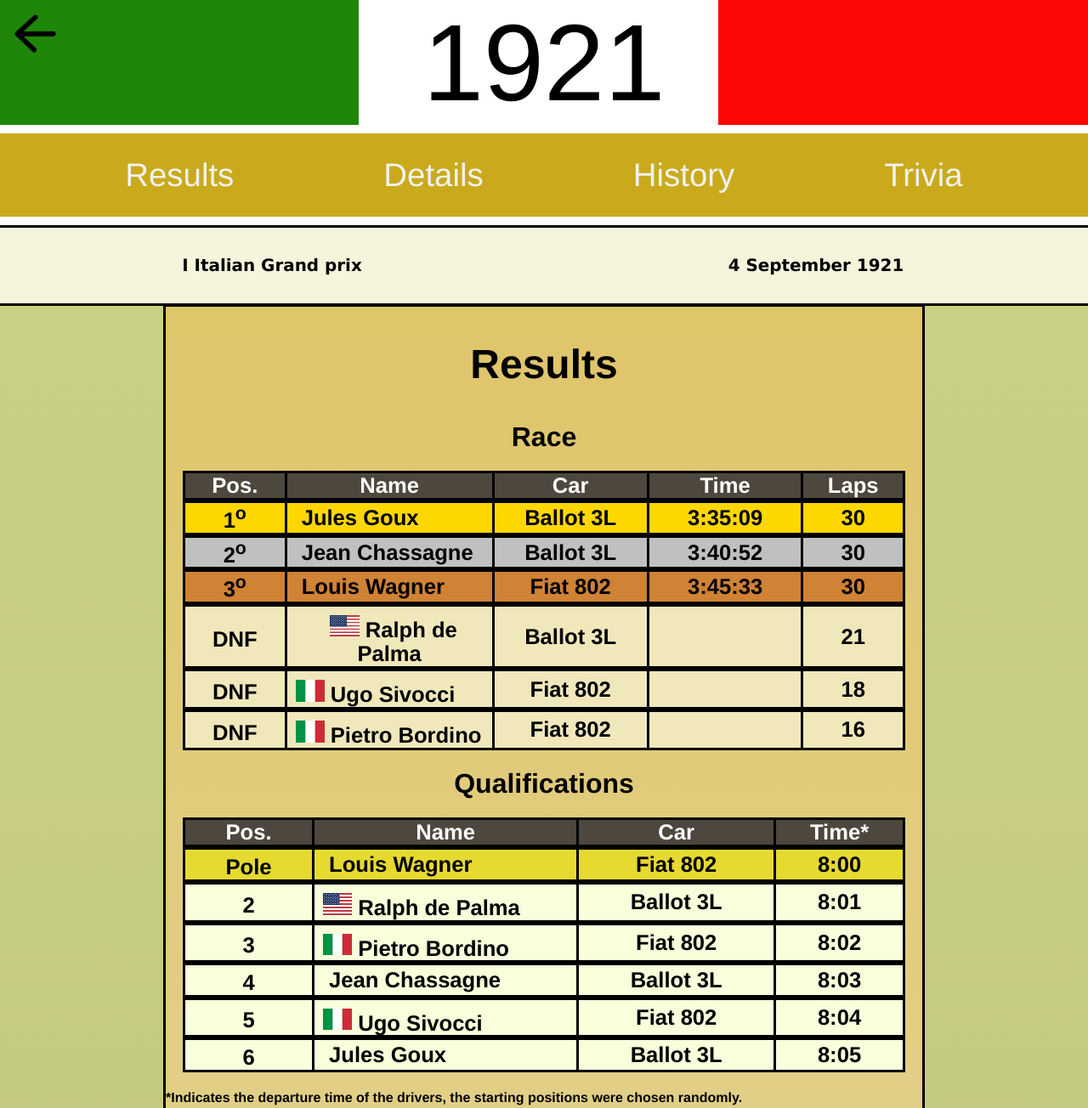
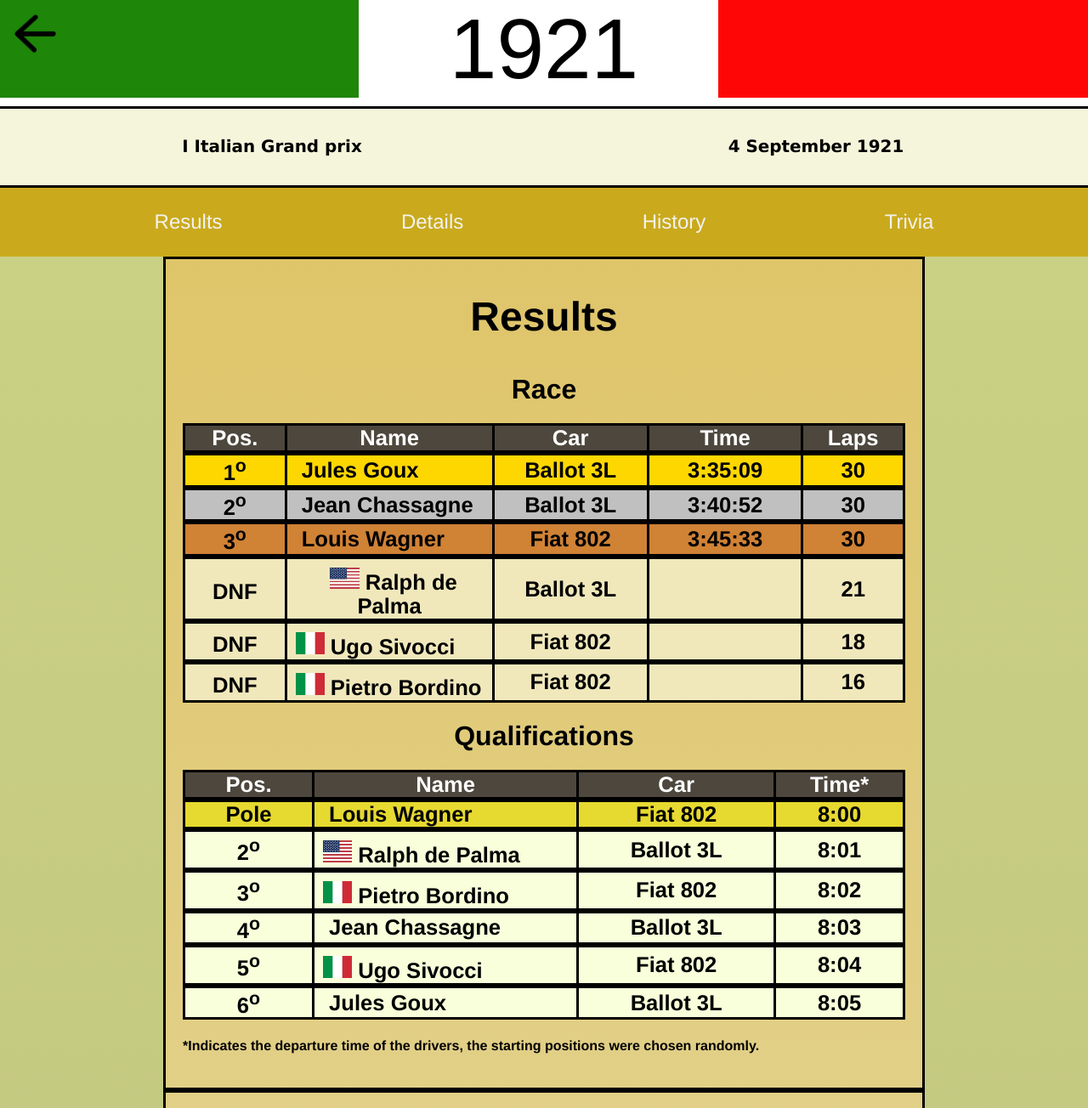
Before and after one commit to Simo2108/Simo2108.github.io, a plain HTML site: page 1921.html in a window 1280 px wide. Shown: the top 1304 px of the page at 85% size. Drawn offline with Linux system fonts and the light colour scheme.

Commit message:
Add files via upload

```diff
--- a/1921.html
+++ b/1921.html
@@ -15,16 +15,18 @@
     <a href="index.html"><img src="img\backbtn.png" id=backbtn alt=""></a>
   </header>
 
-  <div class="topnav">
-    <a class="active" href="#home">Results</a>
-    <a class="active" href="#news">Details</a>
-    <a class="active" href="#contact">History</a>
-    <a class="active" href="#about">Trivia</a>
-  </div>
+
 
   <div class="gpnumbercontainer">
     <div class="gpnumber"><h5>I Italian Grand prix</h5>  </div>
     <div class="gpnumber"><h5>4 September 1921</h5>  </div>
+  </div>
+
+  <div class="topnav">
+    <a class="active" href="#result">Results</a>
+    <a class="active" href="#news">Details</a>
+    <a class="active" href="#contact">History</a>
+    <a class="active" href="#about">Trivia</a>
   </div>
 
   <div class="supercontainer">
@@ -105,42 +107,42 @@
       </div>
 
     <div class="resultstotal">
-      <div class="resultsnumber qualificationposition poleposition"><b>Pole<sup></sup></b></div>
+      <div class="resultsnumber qualificationposition poleposition"><b>Pole</b></div>
       <div class="resultsname qualificationposition poleposition"><b> <img class= flag src="img\flags/4x3/\fr.svg" alt=""> Louis Wagner</b></div>
       <div class="resultscar qualificationposition poleposition"><b>Fiat 802</b></div>
       <div class="resultslap qualificationposition poleposition"><b>8:00</b></div>
     </div>
 
     <div class="resultstotal">
-      <div class="resultsnumber qualificationposition "><b>2<sup></sup></b></div>
+      <div class="resultsnumber qualificationposition "><b>2<sup>o</sup></b></div>
       <div class="resultsname qualificationposition "><b> <img class= flag src="img\flags/4x3/us.svg" alt=""> Ralph de Palma</b></div>
       <div class="resultscar qualificationposition "><b>Ballot 3L</b></div>
       <div class="resultslap qualificationposition "><b>8:01</b></div>
     </div>
 
     <div class="resultstotal">
-      <div class="resultsnumber qualificationposition "><b>3<sup></sup></b></div>
+      <div class="resultsnumber qualificationposition "><b>3<sup>o</sup></b></div>
       <div class="resultsname qualificationposition "><b> <img class= flag src="img\flags/4x3/it.svg" alt=""> Pietro Bordino</b></div>
       <div class="resultscar qualificationposition "><b>Fiat 802</b></div>
       <div class="resultslap qualificationposition "><b>8:02</b></div>
     </div>
 
     <div class="resultstotal">
-      <div class="resultsnumber qualificationposition "><b>4<sup></sup></b></div>
+      <div class="resultsnumber qualificationposition "><b>4<sup>o</sup></b></div>
       <div class="resultsname qualificationposition "><b> <img class= flag src="img\flags/4x3/\fr.svg" alt=""> Jean Chassagne</b></div>
       <div class="resultscar qualificationposition "><b>Ballot 3L</b></div>
       <div class="resultslap qualificationposition "><b>8:03</b></div>
     </div>
 
     <div class="resultstotal">
-      <div class="resultsnumber qualificationposition "><b>5<sup></sup></b></div>
+      <div class="resultsnumber qualificationposition "><b>5<sup>o</sup></b></div>
       <div class="resultsname qualificationposition "><b> <img class= flag src="img\flags/4x3/it.svg" alt=""> Ugo Sivocci</b></div>
       <div class="resultscar qualificationposition "><b>Fiat 802</b></div>
       <div class="resultslap qualificationposition "><b>8:04</b></div>
     </div>
 
     <div class="resultstotal">
-      <div class="resultsnumber qualificationposition "><b>6<sup></sup></b></div>
+      <div class="resultsnumber qualificationposition "><b>6<sup>o</sup></b></div>
       <div class="resultsname qualificationposition "><b> <img class= flag src="img\flags/4x3/\fr.svg" alt=""> Jules Goux</b></div>
       <div class="resultscar qualificationposition "><b>Ballot 3L</b></div>
       <div class="resultslap qualificationposition "><b>8:05</b></div>
@@ -148,7 +150,7 @@
 
   </div>
 
- <div><h4>*Indicates the departure time of the drivers, the starting positions were chosen randomly.</h4></div>
+ <div style="margin: 20px;"><h4>*Indicates the departure time of the drivers, the starting positions were chosen randomly.</h4></div>
 
     <div class="separator"></div>
 
@@ -181,7 +183,7 @@ Italian) boasted a good production. <br>
 The race was an opportunity to compare the engine development of various countries;
 more than between drivers and cars
 a challenge between nations, therefore. <br>
-The Montichiari, near Brescia circuit was chosen for the race.
+The Montichiari circuit, near Brescia, was chosen for the race.
 It consisted of two straights (5 and 6 kilometers long)
 which were joined to the base by a stretch
 of road - built from scratch - of 1400
--- a/styles.css
+++ b/styles.css
@@ -79,11 +79,13 @@ a {
 
 
 .navdecade {
+  font-size: 60%;
   margin: 0 10vw;
 }
 
 .navdecade:hover {
   color: beige;
+  back
 }
 
 .brescia {
--- a/styles2.css
+++ b/styles2.css
@@ -1,5 +1,5 @@
 .headeryear {
-    font-size: 10vw;
+    font-size: 100px;
     margin: 0px;
     border: 0%;
     width: auto;
@@ -13,7 +13,6 @@ body {
   width: 70%;
   margin: auto;
   border: solid 3px black;
-  border-top: solid 1px;
   background: linear-gradient(to bottom, rgb(223, 197, 106), rgb(232, 233, 204) );
 }
 
@@ -204,8 +203,6 @@ body {
     justify-content: space-evenly;
     background-color: rgb(202, 170, 28);
     overflow: hidden;
-    border-bottom: solid 10px rgb(255, 255, 255);
-
   }
 
 .active {
@@ -220,7 +217,7 @@ body {
     text-align: center;
     padding: 14px 16px;
     text-decoration: none;
-    font-size: 3vw;
+    font-size: 150%;
   }
 
   /* Change the color of links on hover */
```
Also changed, not shown: index.html (+3 -3 lines).
